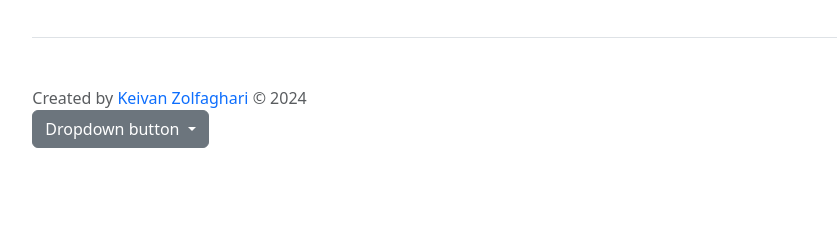
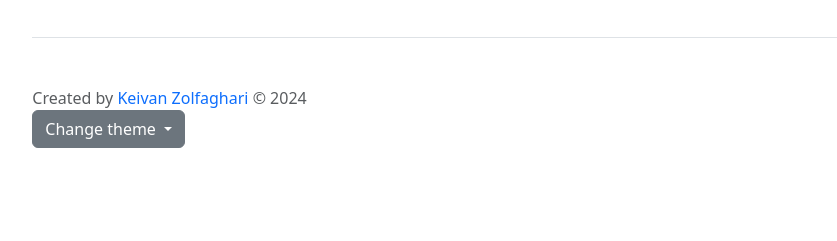
Before and after one commit to keivanz/keivanz.github.io, a Jekyll site: the page built from index.md, in a window 1280 px wide. Shown: the part 879-1120 px from the top of the page, without its empty margins (205-1042 px from the left). Built offline with Jekyll 4.4.1, drawn with Linux system fonts in a browser that asks for light colours; nearby versions of some CDN libraries.

Commit message:
update dropdown

```diff
--- a/_includes/footer.html
+++ b/_includes/footer.html
@@ -40,13 +40,13 @@
   Created by <a class="text-decoration-none" href="https://github.com/leatheresque" target="_blank">Keivan Zolfaghari</a> &copy; 2024
 
   <div class="dropdown">
-    <button class="btn btn-secondary dropdown-toggle" type="button" data-bs-toggle="dropdown" aria-expanded="false">
-      Dropdown button
+    <button id="bd-theme" class="btn btn-secondary dropdown-toggle" type="button" data-bs-toggle="dropdown" aria-expanded="false">
+      Change theme
     </button>
     <ul class="dropdown-menu">
-      <li><a class="dropdown-item" href="#">Action</a></li>
-      <li><a class="dropdown-item" href="#">Another action</a></li>
-      <li><a class="dropdown-item" href="#">Something else here</a></li>
+      <li ><a data-bs-theme-value="light" class="dropdown-item" href="#"><svg class="bi me-2 opacity-50"><use href="#sun-fill"></use></svg>Light</a></li>
+      <li><a data-bs-theme-value="dark" class="dropdown-item" href="#"><svg class="bi me-2 opacity-50"><use href="#moon-stars-fill"></use></svg>Dark</a></li>
+      <li><a data-bs-theme-value="auto" class="dropdown-item" href="#"><svg class="bi ms-auto d-none"><use href="#check2"></use></svg>Auto</a></li>
     </ul>
   </div>
 
```
